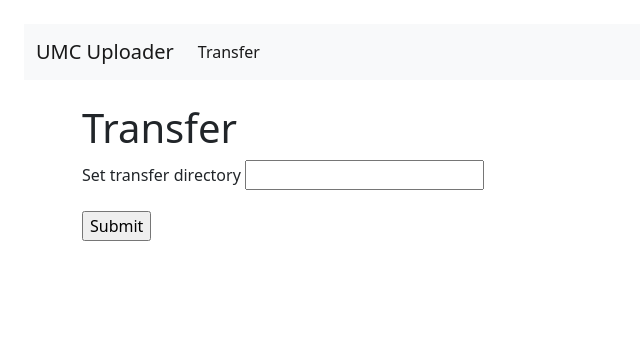
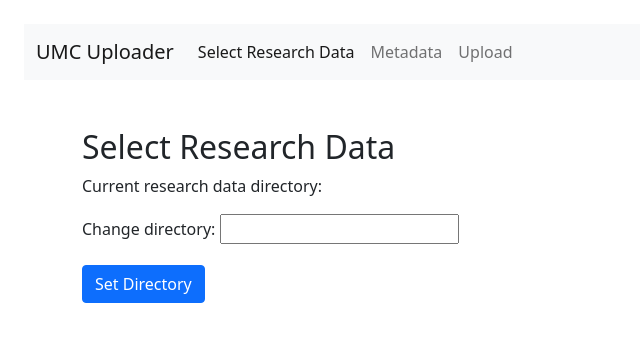
Before and after one commit to artefactual-labs/umcu-uploader, a Flask app: page / in a window 1280 px wide. Shown: the top 342 px of the page, without its empty margins (0-640 px from the left). Run offline with Flask 2, Linux system fonts and the light colour scheme; some libraries are stand-ins or nearby versions.

Commit message:
UI changes, cleanup, and bug fixes.
* Changed layout of transfer page
* Changed navigation bar order
* Changed name of env. var. used to set transfer directory
* Cleaned up base template markup
* Fixed issue with unnecessary display of flash messages
* Fixed issue with directory_count_and_size helper function
* Changed some language used in the app

```diff
--- a/config.py
+++ b/config.py
@@ -4,7 +4,7 @@ class Config:
     # Be sure to set a secure secret key for production.
     SECRET_KEY = os.getenv("SECRET_KEY", "you-will-never-guess")
 
-    TRANSFER_DIRECTORY = os.getenv("TRANSFER_DIRECTORY")
+    TRANSFER_DIRECTORY = os.getenv("DATA_DIRECTORY")
     DEBUG = os.getenv("DEBUG") == "True"
     TESTING = False
 
--- a/uploader/Navigator/templates/files.html
+++ b/uploader/Navigator/templates/files.html
@@ -4,7 +4,7 @@
 
   <div class="container mt-5">
 
-    <h2>Files {{ currdir }}</h2> </br>
+    <h2>File Permissions</h2> </br>
 
     {%- if back_path|length -%}
       <a href="{{ back_path }}">
@@ -46,7 +46,7 @@
       {% endfor %}
     </table>
 
-    <input type="submit" class="btn btn-primary"/>
+    <input type="submit" class="btn btn-primary" value="Update Permissions"/>
     </form>
   </div>
 
--- a/uploader/Navigator/views.py
+++ b/uploader/Navigator/views.py
@@ -15,7 +15,7 @@ navigator = Blueprint("navigator", __name__, template_folder="templates")
 @navigator.route('/', defaults={'req_path': ''}, methods=["GET", "POST"])
 @navigator.route('/<path:req_path>', methods=["GET", "POST"])
 def index(req_path):
-    transfer_dir = helpers.get_transfer_directory()
+    transfer_dir = helpers.get_transfer_directory(True)
 
     # Joining the transfer directory and the requested path
     abs_path = os.path.join(transfer_dir, req_path)
--- a/uploader/Transfer/helpers.py
+++ b/uploader/Transfer/helpers.py
@@ -11,11 +11,14 @@ def directory_count_and_size(directory):
 
         for file in files:
             filename = os.path.join(root_dir, file)
-            size += os.path.getsize(filename)
+
+            # Skip symlinks
+            if os.path.isfile(filename):
+                size += os.path.getsize(filename)
 
     return count, size
 
-def get_transfer_directory():
+def get_transfer_directory(send_flash=False):
     transfer_dir = ""
 
     if "transfer_directory" in session:
@@ -23,7 +26,9 @@ def get_transfer_directory():
 
     if transfer_directory_set_in_config():
         transfer_dir = current_app.config["TRANSFER_DIRECTORY"]
-        flash(f"Using transfer at {transfer_dir}", "warning")
+
+        if send_flash:
+            flash(f"Using research data at {transfer_dir}", "warning")
 
     return transfer_dir
 
--- a/uploader/Transfer/templates/transfer.html
+++ b/uploader/Transfer/templates/transfer.html
@@ -2,33 +2,30 @@
 
 {% block content %}
 
-  <section class="container">
+  <div class="container mt-5">
 
-    <h1>Transfer</h1>
-
-    {% if transfer_directory|length: %}
-      {% if not transfer_preset: %}
-        <p>Current transfer directory: {{ transfer_directory }}</p>
-      {% endif %}
-
-      <p>File count: {{ transfer_file_count }}</p>
-      <p>Total size of files: {{ transfer_total_file_size|filesizeformat }}</p>
-
-      <p><a href="/files">File permissions</a> <a href="/files/preview">(Preview metadata)</a></p>
-    {% endif %}
+    <h2>Select Research Data</h2>
 
     {% if not transfer_preset: %}
+      <p>
+        Current research data directory:<br/>
+        <code>{{ transfer_directory }}</code>
+      </p>
+
       <form action="{{ url_for('transfer.update') }}" method="POST">
         <div class="mb-3">
-          <label for="transfer_directory" class="form-label">Set transfer directory</label>
+          <label for="transfer_directory" class="form-label">Change directory:</label>
           <input name="transfer_directory"/>
         </div>
 
         <div class="mb-3">
-          <input type="submit" value="Submit"/>
+          <input type="submit" value="Set Directory" class="btn btn-primary"/>
         </div>
       </form>
+    {% else %}
+      <p>Research data directory set by environment variable.</p>
     {% endif %}
-  </section>
+
+  </div>
 
 {% endblock %}
--- a/uploader/Transfer/views.py
+++ b/uploader/Transfer/views.py
@@ -1,7 +1,7 @@
 # -*- coding: utf-8 -*-
 
 import os
-from flask import Blueprint, render_template, request, session, flash, redirect, url_for, current_app
+from flask import Blueprint, render_template, request, session, flash, redirect, url_for
 from flask_api import status
 
 from uploader.Transfer import helpers
@@ -10,13 +10,12 @@ transfer = Blueprint("transfer", __name__, template_folder="templates")
 
 @transfer.route('/')
 def index():
-    transfer_dir = helpers.get_transfer_directory()
+    transfer_dir = helpers.get_transfer_directory(True)
     transfer_preset = helpers.transfer_directory_set_in_config()
-    transfer_file_count, transfer_total_file_size = helpers.directory_count_and_size(transfer_dir)
 
-    return render_template('transfer.html', transfer_directory=transfer_dir, transfer_preset=transfer_preset, transfer_file_count=transfer_file_count, transfer_total_file_size=transfer_total_file_size)
+    return render_template('transfer.html', transfer_directory=transfer_dir, transfer_preset=transfer_preset)
 
-@transfer.route('/transfer', methods=["POST"])
+@transfer.route('/research', methods=["POST"])
 def update():
     transfer_dir = request.form["transfer_directory"]
 
--- a/uploader/__init__.py
+++ b/uploader/__init__.py
@@ -14,16 +14,20 @@ def create_app(config_name="default"):
     with app.app_context():
         from uploader.Transfer.views import transfer
         from uploader.Navigator.views import navigator
+        from uploader.Upload.views import upload
         from uploader.Metadata.views import metadata
 
         app.register_blueprint(transfer)
         app.register_blueprint(navigator, url_prefix="/files")
         app.register_blueprint(metadata, url_prefix="/metadata")
+        app.register_blueprint(upload, url_prefix="/upload")
 
         # Define navigation bar
         navbar = NavBar()
-        navbar.add("Transfer", "transfer.index")
+        navbar.add("Select Research Data", "transfer.index")
+        navbar.add("Metadata", "metadata.index")
         navbar.add("File Permissions", "navigator.index")
+        navbar.add("Upload", "upload.index")
 
         # Inject navigation bar into templates
         @app.context_processor
```
Also changed, not shown: uploader/Metadata/views.py (+4 -7 lines), uploader/Upload/templates/upload.html (added, +28 -0 lines), uploader/Upload/views.py (added, +16 -0 lines), uploader/templates/base.html (indentation only).
